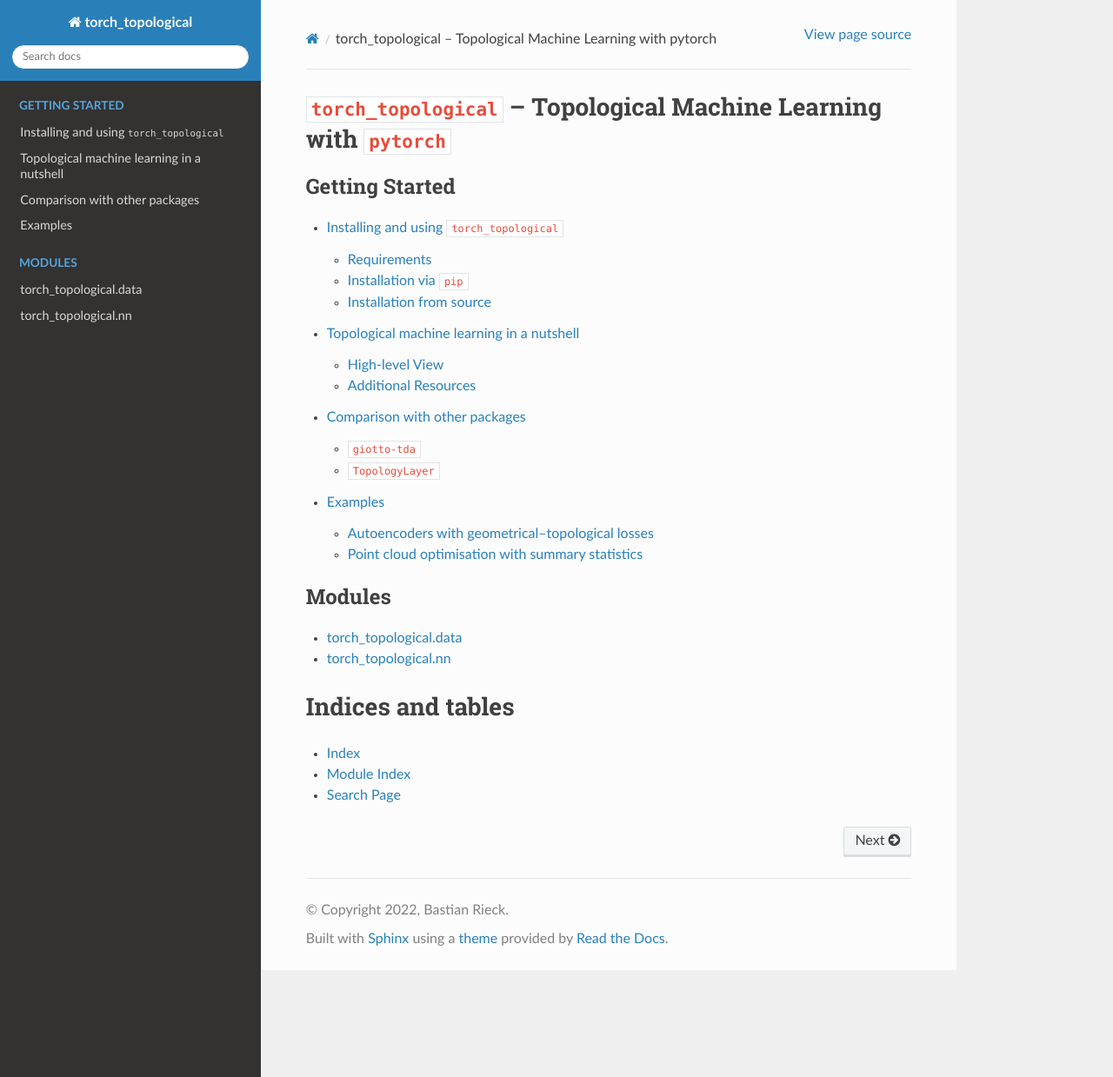
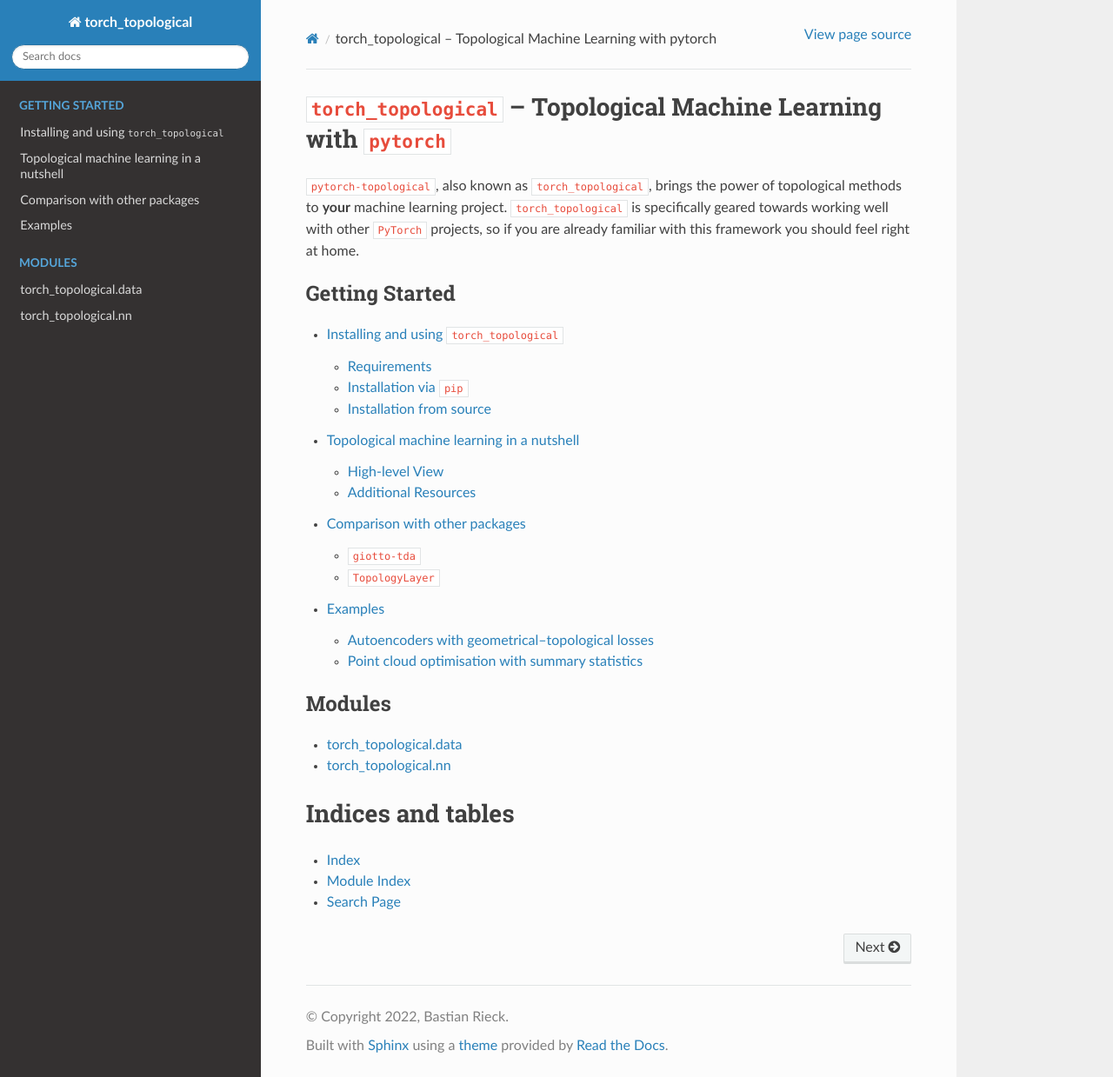
Before and after one commit to aidos-lab/pytorch-topological, a Sphinx documentation site: the page built from docs/source/index.rst, in a window 1280 px wide and 1239 px high. Shown: the whole window at 87% size. Built offline with Sphinx 7.4.7 and the Read the Docs theme 2.0.0, drawn with Linux system fonts in a browser that asks for light colours.

Commit message:
Updated index

```diff
--- a/docs/source/index.rst
+++ b/docs/source/index.rst
@@ -1,10 +1,11 @@
-.. torch_topological documentation master file, created by
-   sphinx-quickstart on Sun Dec 12 15:31:57 2021.
-   You can adapt this file completely to your liking, but it should at least
-   contain the root `toctree` directive.
-
 ``torch_topological`` -- Topological Machine Learning with ``pytorch``
 =======================================================================
+
+``pytorch-topological``, also known as ``torch_topological``, brings the
+power of topological methods to **your** machine learning project.
+``torch_topological`` is specifically geared towards working well with
+other ``PyTorch`` projects, so if you are already familiar with this
+framework you should feel right at home.
 
 .. toctree::
    :maxdepth: 2
```
